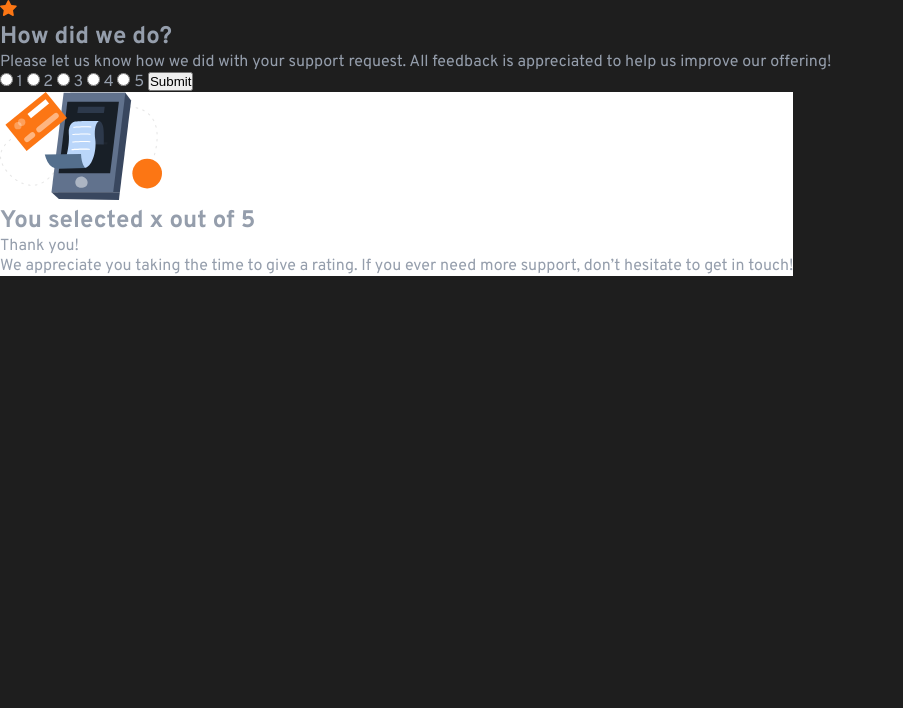
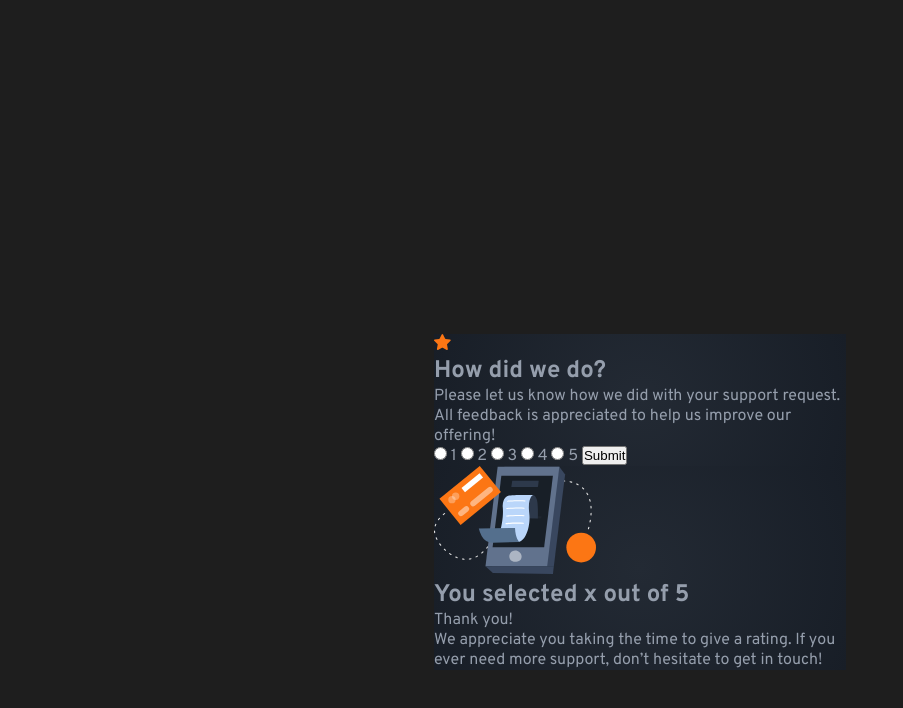
Before and after one commit to MarenOelixtown/fm-interactive-rating-component, a plain HTML site: page index.html in a window 1280 px wide. Shown: the whole page, without its empty margins (0-903 px from the left). Drawn offline with Linux system fonts and the light colour scheme; files whose address does not match are found by name.

Commit message:
styling form and modal background, centering form and modal

```diff
--- a/css/style.css
+++ b/css/style.css
@@ -50,8 +50,27 @@ body {
   min-height: 100vh;
   background-color: var(--cle-neutral-black);
   color: var(--clr-neutral-light-grey);
+  display: flex;
+  justify-content: center;
+  align-items: center;
 }
-dialog {
+main {
+}
+.rating-form {
+  max-width: 25.75rem;
+}
+.background--dark-gradient {
+  background: radial-gradient(
+    circle,
+    rgba(35, 42, 52, 1) 0%,
+    rgba(24, 30, 39, 1) 100%
+  );
+}
+.dialog {
   border: none;
   color: inherit;
+  max-width: 25.75rem;
+  margin: auto;
 }
+.dialog::backdrop {
+}
--- a/index.html
+++ b/index.html
@@ -21,7 +21,11 @@
   <body>
     <main>
       <h1 class="sr-only">Interactive rating component</h1>
-      <form action="" method="post">
+      <form
+        class="rating-form background--dark-gradient"
+        action=""
+        method="post"
+      >
         <img src="./assets/images/icon-star.svg" alt="" />
         <h2>How did we do?</h2>
         <p>
@@ -41,6 +45,7 @@
         <button type="submit">Submit</button>
       </form>
       <dialog
+        class="dialog background--dark-gradient"
         data-js="selected-dialog"
         aria-modal="true"
         aria-labelledby="selected_message"
```
